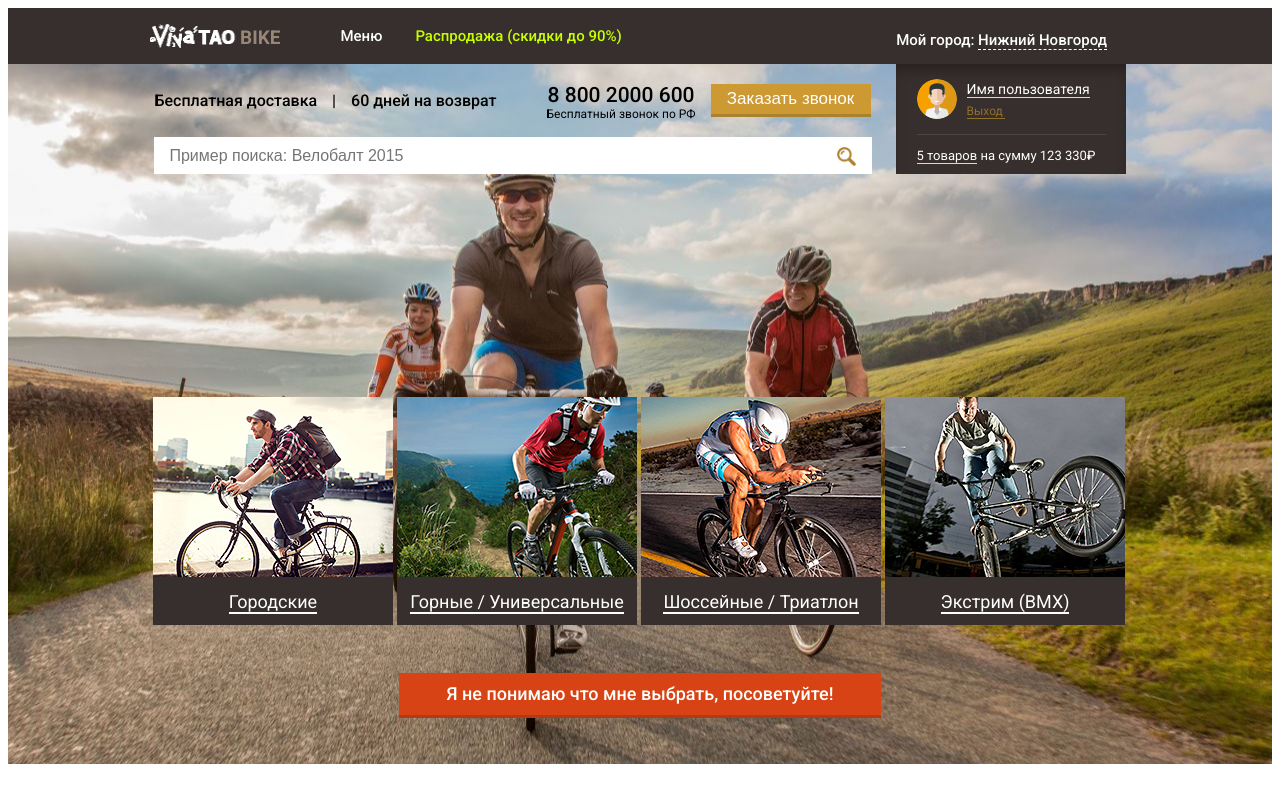
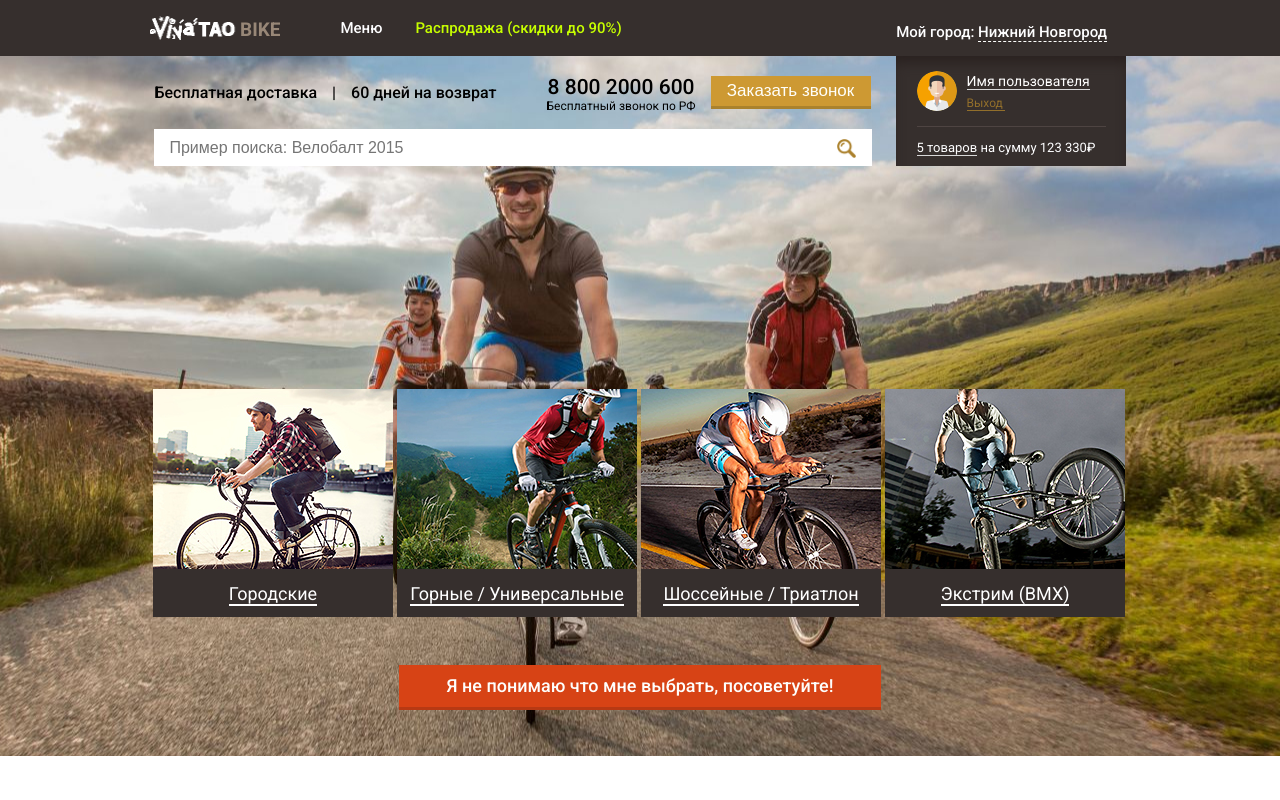
Before and after one commit to Nyan969/kl, an Angular app: page / in a window 1280 px wide. Built offline with nearby package versions, Linux system fonts and the light colour scheme.

Commit message:
убран внешний отступ у body

```diff
--- a/angular.json
+++ b/angular.json
@@ -122,8 +122,13 @@
               "devServerTarget": "kl:serve:production"
             }
           }
+        },
+        "deploy": {
+          "builder": "angular-cli-ghpages:deploy",
+          "options": {}
         }
       }
-    }},
+    }
+  },
   "defaultProject": "kl"
 }
--- a/package.json
+++ b/package.json
@@ -19,6 +19,7 @@
     "@angular/platform-browser": "~8.2.14",
     "@angular/platform-browser-dynamic": "~8.2.14",
     "@angular/router": "~8.2.14",
+    "angular-cli-ghpages": "^0.6.2",
     "rxjs": "~6.4.0",
     "tslib": "^1.10.0",
     "zone.js": "~0.9.1"
--- a/src/app/app.component.scss
+++ b/src/app/app.component.scss
@@ -1,4 +1,5 @@
 @import "../normalize.css";
+
 
 
 .root {
--- a/src/styles.scss
+++ b/src/styles.scss
@@ -1 +1,3 @@
-/* You can add global styles to this file, and also import other style files */
+body {
+  margin: 0;
+}/* You can add global styles to this file, and also import other style files */
```
